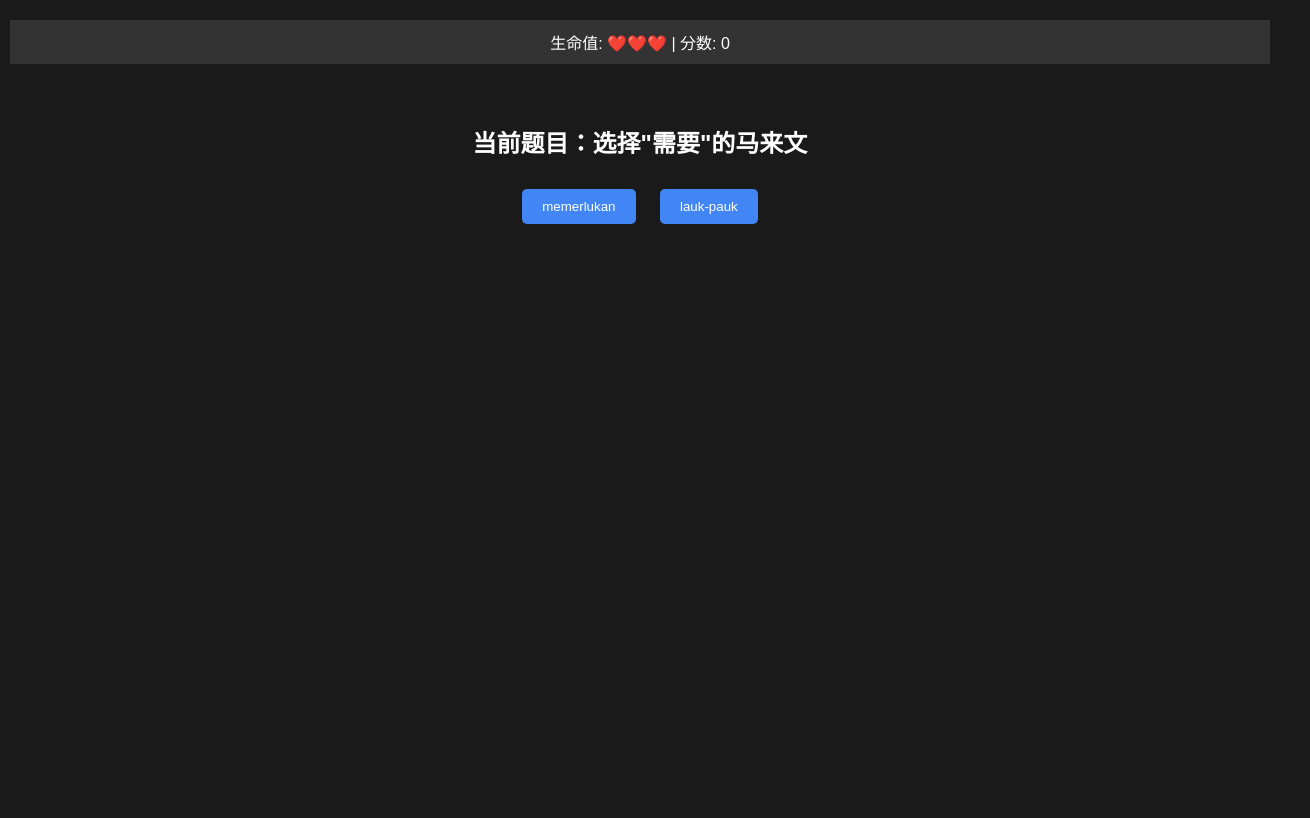
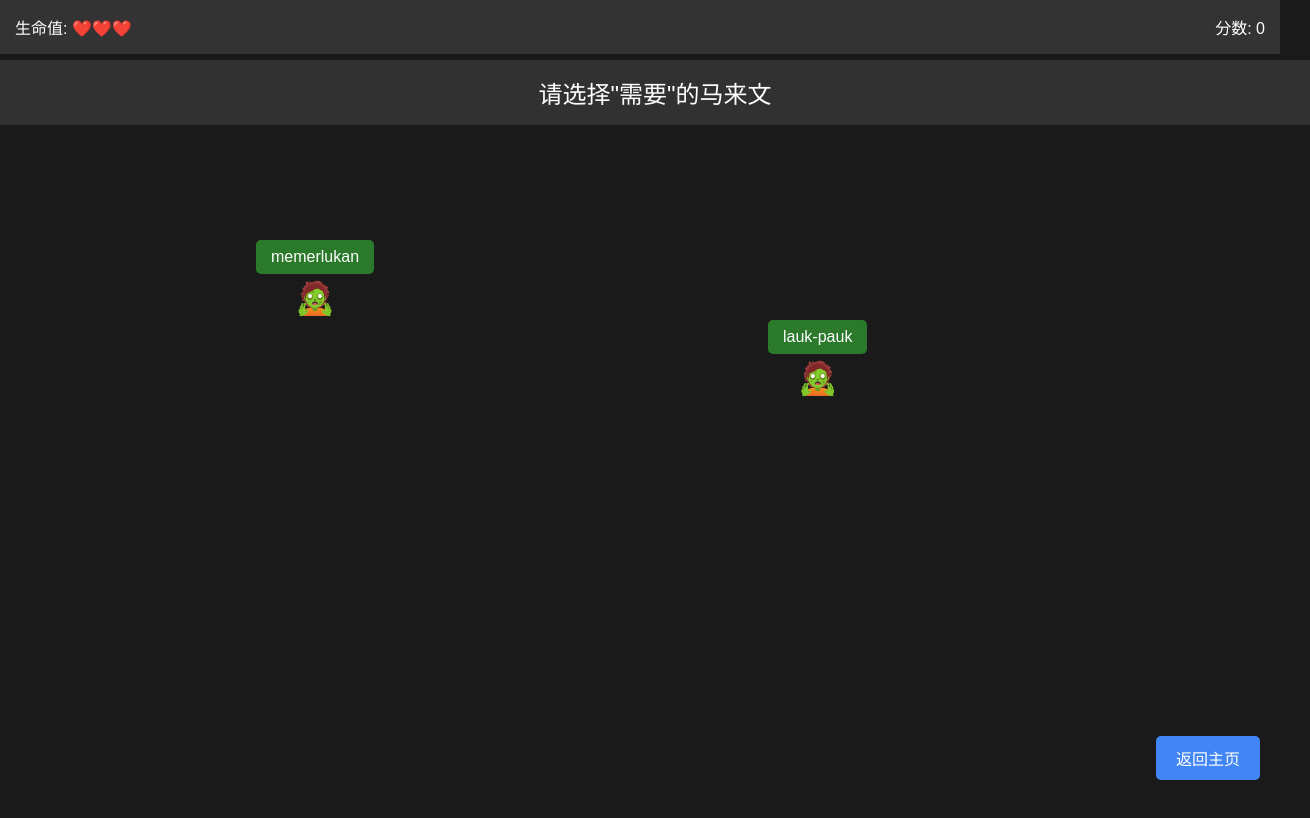
Before and after one commit to PermasPrimary/permasprimary.github.io, a plain HTML site: page game/index.html in a window 1280 px wide. Shown: the whole page, 1310 px wide, since content can reach past the window. Drawn offline with Linux system fonts and the light colour scheme.

Commit message:
Update index.html

```diff
--- a/game/index.html
+++ b/game/index.html
@@ -2,49 +2,91 @@
 <html>
 <head>
     <meta charset="UTF-8">
-    <title>游戏界面测试</title>
+    <title>马来语学习游戏</title>
     <style>
         body {
             background-color: #1a1a1a;
             color: white;
             font-family: Arial, sans-serif;
             margin: 0;
-            padding: 20px;
-            display: flex;
-            flex-direction: column;
-            align-items: center;
-            min-height: 100vh;
+            padding: 0;
+            overflow: hidden;
+        }
+        .game-container {
+            width: 100vw;
+            height: 100vh;
+            position: relative;
         }
         .status-bar {
             background-color: #333;
-            padding: 10px;
+            padding: 15px;
             width: 100%;
+            display: flex;
+            justify-content: space-between;
+            box-sizing: border-box;
+        }
+        .question {
+            background-color: rgba(51, 51, 51, 0.9);
+            padding: 15px;
             text-align: center;
-            margin-bottom: 20px;
+            font-size: 1.5rem;
+            position: absolute;
+            width: 100%;
+            top: 60px;
         }
-        .game-area {
-            padding: 20px;
+        .zombie {
+            position: absolute;
+            cursor: pointer;
+            transition: transform 0.2s;
             text-align: center;
         }
-        button {
+        .zombie:hover {
+            transform: scale(1.1);
+        }
+        .zombie-word {
+            background-color: #2b7a2b;
+            padding: 8px 15px;
+            border-radius: 5px;
+            margin-bottom: 5px;
+        }
+        .zombie-emoji {
+            font-size: 2rem;
+        }
+        .back-button {
+            position: fixed;
+            bottom: 20px;
+            right: 20px;
             background-color: #4285f4;
             color: white;
-            border: none;
             padding: 10px 20px;
             border-radius: 5px;
-            cursor: pointer;
-            margin: 10px;
+            text-decoration: none;
         }
     </style>
 </head>
 <body>
-    <div class="status-bar">
-        生命值: ❤️❤️❤️ | 分数: 0
-    </div>
-    <div class="game-area">
-        <h2>当前题目：选择"需要"的马来文</h2>
-        <button onclick="alert('正确!')">memerlukan</button>
-        <button onclick="alert('错误!')">lauk-pauk</button>
+    <div class="game-container">
+        <div class="status-bar">
+            <div>生命值: ❤️❤️❤️</div>
+            <div>分数: 0</div>
+        </div>
+
+        <div class="question">
+            请选择"需要"的马来文
+        </div>
+
+        <!-- 示例僵尸 -->
+        <div class="zombie" style="left: 20%; top: 30%">
+            <div class="zombie-word">memerlukan</div>
+            <div class="zombie-emoji">🧟</div>
+        </div>
+
+        <div class="zombie" style="left: 60%; top: 40%">
+            <div class="zombie-word">lauk-pauk</div>
+            <div class="zombie-emoji">🧟</div>
+        </div>
+
+        <a href="../" class="back-button">返回主页</a>
     </div>
 </body>
 </html>
```
